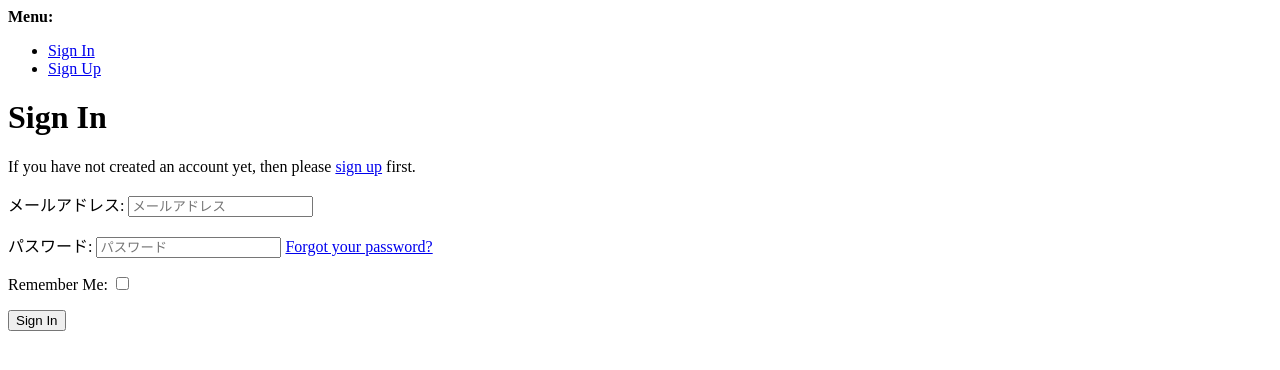
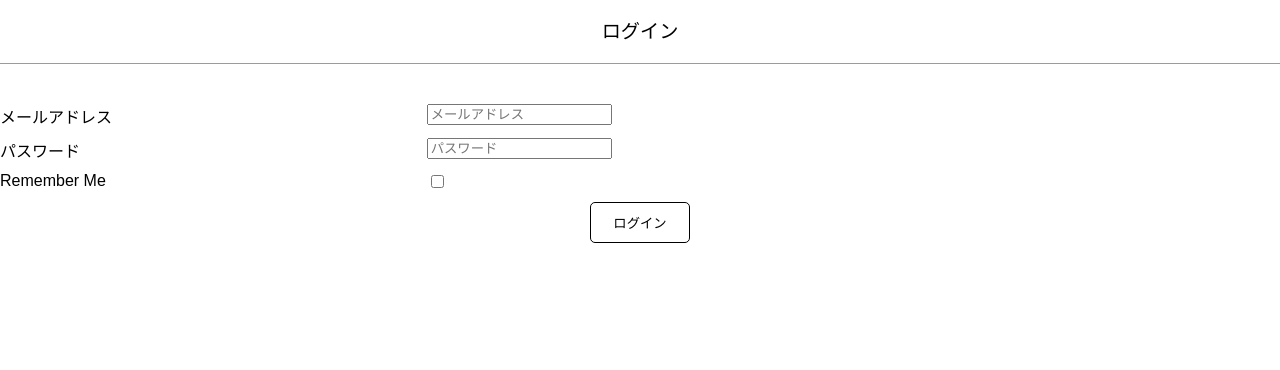
Before and after one commit to miieeeee/chatapp, a Django app: page /accounts/login/ in a window 1280 px wide. Shown: the top 370 px of the page. Run offline with Django 4.2, Linux system fonts and the light colour scheme.

```diff
--- a/intern/settings.py
+++ b/intern/settings.py
@@ -176,10 +176,6 @@ DEFAULT_FROM_EMAIL = 'admin@example.com'
 # django-allauthのデフォルトフォームをオーバーライドhttps://docs.allauth.org/en/latest/account/configuration.html
 ACCOUNT_FORMS = {
     'signup': 'myapp.forms.MyCustomSignupForm',
-    #TODO:↓のフォームの作成
-    # 'login': 'myapp.forms.MyCustomLoginForm',
-    # 'reset_password_from_key': 'myapp.forms.MyCustomResetPasswordKeyForm',
-    # 'reset_password': 'myapp.forms.CustomResetPasswordForm',
 }
 
 ACCOUNT_ADAPTER = 'myapp.adapter.MyCustomAccountAdapter'
--- a/myapp/forms.py
+++ b/myapp/forms.py
@@ -52,4 +52,3 @@ class MyCustomSignupForm(SignupForm):
         user.icon = self.cleaned_data['icon']
         user.save()
         return user
-# class MyCustomLoginForm(LoginForm):
--- a/myapp/templates/account/login.html
+++ b/myapp/templates/account/login.html
@@ -1,36 +1,43 @@
-{% extends "account/base_entrance.html" %}
-{% load i18n %}
-{% load allauth account %}
-{% block head_title %}
-    {% trans "Sign In" %}
-{% endblock head_title %}
+{% extends 'myapp/base.html' %}
+{% load static %}
+
+{% block extra_style %}
+<link rel="stylesheet" type="text/css" href="{% static 'myapp/css/login.css' %}" />
+{% endblock %}
+
+{% block header-title %}
+    ログイン
+{% endblock %}
+
 {% block content %}
-    {% element h1 %}
-        {% trans "Sign In" %}
-    {% endelement %}
-    <p>
-        {% blocktrans %}If you have not created an account yet, then please
-    <a href="{{ signup_url }}">sign up</a> first.{% endblocktrans %}
-    </p>
-    {% url 'account_login' as login_url %}
-    {% element form form=form method="post" action=login_url tags="entrance,login" %}
-        {% slot body %}
+    <form action="{% url 'account_login' %}" method='post'>
+        <div class='container'>
+            {{ form.non_foeld_errors }}
             {% csrf_token %}
-            {% element fields form=form unlabeled=True %}
-            {% endelement %}
-            {% if redirect_field_value %}
-                <input type="hidden"
-                       name="{{ redirect_field_name }}"
-                       value="{{ redirect_field_value }}" />
+            {% for field in form %}
+                <div class="form-elem">
+                    <div class="label">
+                        {{ field.label }}
+                    </div>
+                    <div class="field">
+                        {{ field }}
+                    </div>
+                </div>
+            {% endfor %}
+            {% if form.errors %}
+            {% for item in form %}
+            <div>
+                {{ item.errors }}
+            </div>
+            {% endfor %}
             {% endif %}
-        {% endslot %}
-        {% slot actions %}
-            {% element button type="submit" tags="prominent,login" %}
-                {% trans "Sign In" %}
-            {% endelement %}
-        {% endslot %}
-    {% endelement %}
-    {% if SOCIALACCOUNT_ENABLED %}
-        {% include "socialaccount/snippets/login.html" with page_layout="entrance" %}
-    {% endif %}
-{% endblock content %}
+        </div>
+        {% if redirect_field_value %}
+        <input type='hidden' name='{{ redirect_field_name }}' value='{{redirect_field_value}}' />
+        {% endif %}
+        <div><input type='submit' class='btn' value='ログイン'></div>
+        </form>
+
+{% endblock %}
+
+{% block footer %}{% endblock %}
--- a/myapp/templates/myapp/index.html
+++ b/myapp/templates/myapp/index.html
@@ -9,10 +9,10 @@
 </head>
 <body>
     <div class="btn">
-        <a href="{% url 'login_view' %}">ログイン</a>
+        <a href="{% url 'account_login' %}">ログイン</a>
     </div>
     <div class="btn">
-        <a href="{% url 'signup_view' %}">会員登録</a>
+        <a href="{% url 'account_signup' %}">会員登録</a>
     </div>
 </body>
 </html>
```
Also changed, not shown: myapp/templates/myapp/setting.html (+7 -10 lines).
